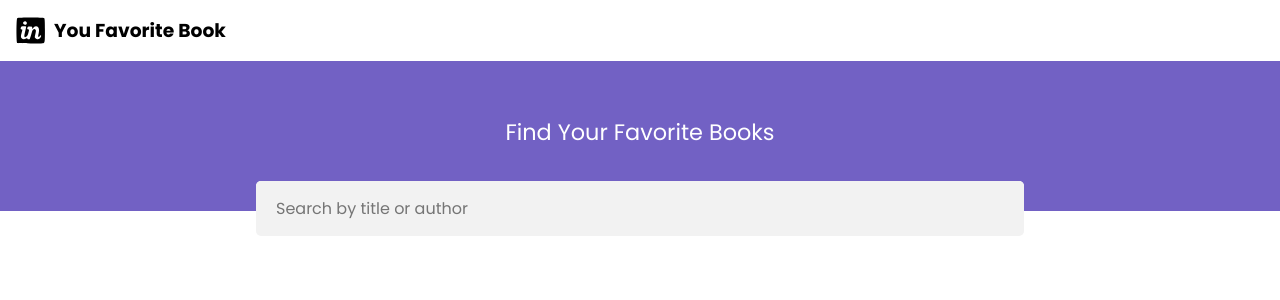
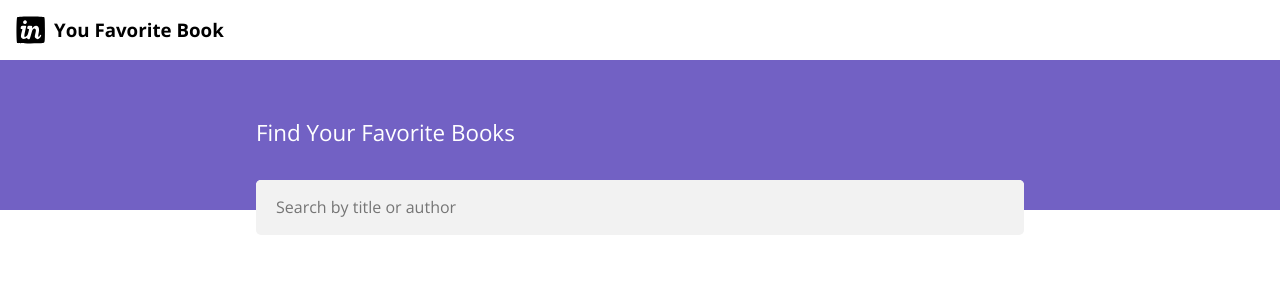
Before and after one commit to habibredissi/feedly, a React (Create React App) app: page / in a window 1280 px wide. Shown: the top 300 px of the page. Built offline with nearby package versions, Linux system fonts and the light colour scheme.

Commit message:
fix css issues

```diff
--- a/src/components/Search.js
+++ b/src/components/Search.js
@@ -72,6 +72,7 @@
             className={`search__input ${
               showSuggestions && `search__input--active`
             }`}
+            autocomplete="off"
             type="text"
             name="search"
             placeholder="Search by title or author"
--- a/src/index.scss
+++ b/src/index.scss
@@ -1,10 +1,10 @@
 /** RESET THE STYLE OF THE APP **/
 
-@import url("https://fonts.googleapis.com/css2?family=Poppins:wght@200;300;400;500;600;700&display=swap");
+@import url("https://fonts.googleapis.com/css2?family=Open+Sans:wght@300;400;500;600;700;800&display=swap");
 
 * {
   margin: 0;
   padding: 0;
   box-sizing: border-box;
-  font-family: "Poppins", sans-serif;
+  font-family: "Open Sans", sans-serif;
 }
--- a/src/styles/search.scss
+++ b/src/styles/search.scss
@@ -42,6 +42,7 @@
     color: white;
     font-size: 1.4rem;
     margin-bottom: 2rem;
+    text-align: left;
   }
   &__autocom {
     position: absolute;
```
